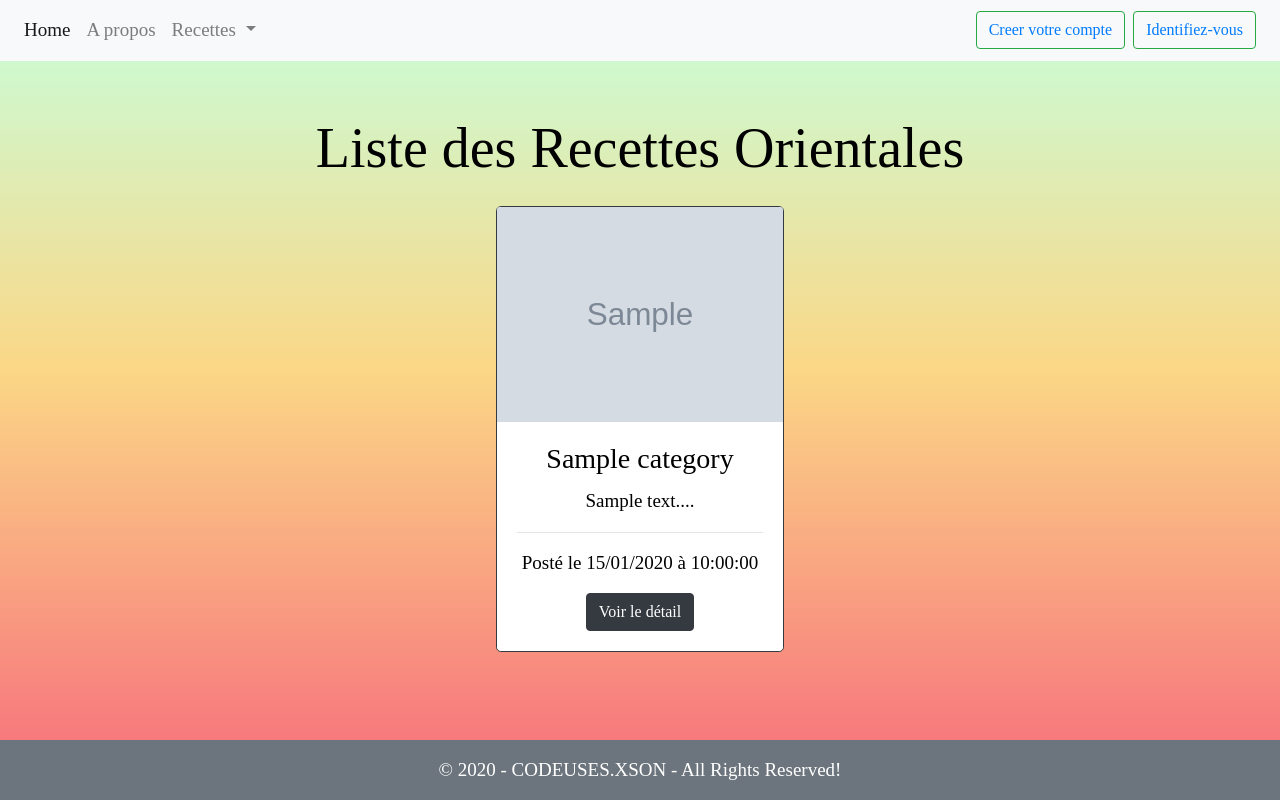
After one commit to O-Antonin/projetcodeuses, a Symfony app: template templates/blog/oriental.html.twig in a window 1280 px wide. The commit adds this page. Run offline with Twig, Linux system fonts and the light colour scheme; the template is opened without the code that fills it: most values are stand-ins (such as "Sample title", 1, 10 or a date in 2020); grey boxes marked "Sample" are stand-in pictures; some libraries are stand-ins or nearby versions.

Commit message:
New Method

```diff
--- a/templates/admin/edit_recette.html.twig
+++ b/templates/admin/edit_recette.html.twig
@@ -19,7 +19,7 @@
 
     {{ form_row(formEdit.title, {'attr':{'placeholder': "Saisir le titre de l'recette..."}}) }}
 
-    {# {{ form_row(formEdit.category) }} #}
+    {{ form_row(formEdit.category) }}
 
     {{ form_row(formEdit.content, {'attr':{'placeholder': "Contenu le titre de l'recette...","rows":10}}) }}
 
--- a/templates/base.html.twig
+++ b/templates/base.html.twig
@@ -31,20 +31,23 @@
                   <a class="nav-link dropdown-toggle" href="#" id="navbarDropdown" role="button" data-toggle="dropdown" aria-haspopup="true" aria-expanded="false">
                    Recettes
                   </a>
+                {# {% for cat in category %} #}
                   <div class="dropdown-menu" aria-labelledby="navbarDropdown">
-                    <a class="dropdown-item" href="{{path('blog') }}">Italienne</a>
-                    <a class="dropdown-item" href="{{path('blog') }}">Chinoise</a>
-                    <a class="dropdown-item" href="{{path('blog') }}">Antillaise</a>
-                    <a class="dropdown-item" href="{{path('blog') }}">Orientale</a>
-                    <a class="dropdown-item" href="{{path('blog') }}">Indiennee</a>
-                    <a class="dropdown-item" href="{{path('blog') }}">Afficher toutes les spécialités</a>
+                  <a class="dropdown-item" href="{{ path('blog') }}">Afficher toutes</a>
+                    <a class="dropdown-item" href="{{ path('blog') }}">Recetttes Chinoises</a>
+                    <a class="dropdown-item" href="{{ path('blog') }}">Recetttes Antillaises</a>
+                    {# <a class="dropdown-item" href="{{ path('oriental', {'category': cat.category}) }}">Recetttes Orientales</a> #}
+                    <a class="dropdown-item" href="{{ path('blog') }}">Recetttes Indiennes</a>
+                    <a class="dropdown-item" href="{{ path('blog') }}">Autres</a>
+                {# {% endfor %}     #}
                 </li>
 
 
 
                 {% if app.user %}
                 </li>
-                <a class="nav-link" href="">Créer une recette</a>
+                <a class="nav-link" href="{{ path('blog_create') }}">Créer une Récette</a>
+
                 </li>
                 {% endif %}
 
@@ -77,6 +80,28 @@
         <section class="container my-container">
         {% block body %}
 
+<h2 class="display-4 text-center my-4 animate__animated animate__backInDown" style="animation-delay: 1.2s;"> Liste des Recettes Chinoises</h2>
+
+    {# <div class="row d-flex justify-content-around ">
+
+        {% for cat in category %}
+
+            <div class="card mb-4 text-center border border-dark rounded-lg animate__animated animate__zoomIn" style="width: 18rem;">
+                <img src="{{ cat.image }}" class="card-img-top" alt="{{ cat.title }}">
+                <div class="card-body">
+                    <h3 class="card-title"> {{ cat.title }} </h3> <!-- to dynamically change the title name for each cards -->
+
+                    <p class="card-text"> {{ cat.content|slice(0, 100)|raw }}... </p> <!-- 'raw' or 'striptags'to remove the <p> tags from the sides on the contents-->
+                    <hr>
+                    <p> Posté le {{ cat.createdAt|date("d/m/Y") }} à {{ cat.createdAt|date("H:i:s") }} </p>
+                    <a href="{{ path('blog_show', {'id':cat.id}) }}" class="btn btn-dark">Voir le détail</a>
+                </div>
+            </div>
+
+        {% endfor %}
+
+    </div> #}
+
         {% endblock %}
         </section>
 
--- /dev/null
+++ b/templates/blog/oriental.html.twig
@@ -0,0 +1,29 @@
+{% extends 'base.html.twig' %}
+
+{% block title %} Blog Cuisine Internationales| Recettes Orientales {% endblock %}
+
+{% block body %}
+
+<h2 class="display-4 text-center my-4 animate__animated animate__backInDown" style="animation-delay: 1.2s;"> Liste des Recettes Orientales</h2>
+
+    <div class="row d-flex justify-content-around ">
+
+        {% for cat in category %}
+
+            <div class="card mb-4 text-center border border-dark rounded-lg animate__animated animate__zoomIn" style="width: 18rem;">
+                <img src="{{ cat.category.image }}" class="card-img-top" alt="{{ cat.category.title }}">
+                <div class="card-body">
+                    <h3 class="card-title"> {{ cat.category.title }} </h3> <!-- to dynamically change the title name for each cards -->
+
+                    <p class="card-text"> {{ cat.category.content|slice(0, 100)|raw }}... </p> <!-- 'raw' or 'striptags'to remove the <p> tags from the sides on the contents-->
+                    <hr>
+                    <p> Posté le {{ cat.createdAt|date("d/m/Y") }} à {{ cat.createdAt|date("H:i:s") }} </p>
+                    <a href="{{ path('blog_show', {'id':cat.category.id}) }}" class="btn btn-dark">Voir le détail</a>
+                </div>
+            </div>
+
+        {% endfor %}
+
+    </div>
+
+{% endblock %}
--- a/templates/blog/show.html.twig
+++ b/templates/blog/show.html.twig
@@ -1,6 +1,7 @@
 {% extends "base.html.twig" %}
 
 {% block body %}
+
 
         <h2 class="display-4 my-4 text-center animate__animated animate__backInDown" > Détails de la recette {{ recette.title }} </h2>
 
@@ -18,7 +19,7 @@
                 {% endif %}
 
 
-            <span class="col offset-md-4 font-italic text-right"> Posté le {{ recette.createdAt|date("d/m/Y") }} à {{ recette.createdAt|date("H:i:s") }} dans la Catégorie <strong style ='color:darkgreen'></span>
+                <span class="col offset-md-4 font-italic text-right"> Posté le {{ recette.createdAt|date("d/m/Y") }} à {{ recette.createdAt|date("H:i:s") }} dans la Catégorie <strong style ='color:darkgreen'> {{ recette.category.title }} </strong> </span>
             </div>
 
         </div>
@@ -43,9 +44,6 @@
 
             </section>
 
-
-
-
         </div>
 
 {% endblock %}
```
Also changed, not shown: src/Controller/BlogController.php (+27 -4 lines), public/css/style.css (line endings or trailing spaces). Lines whose indentation alone changed are shown as unchanged.
